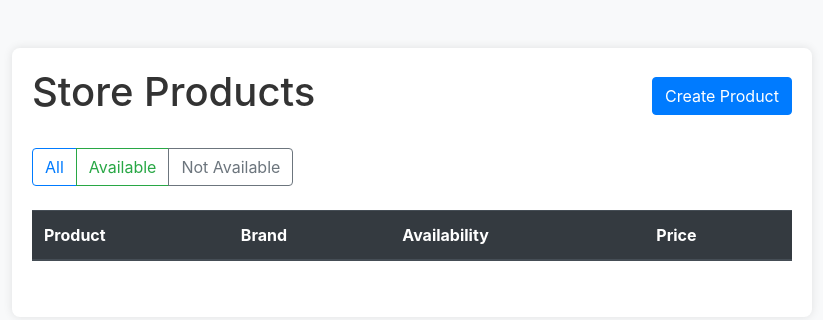
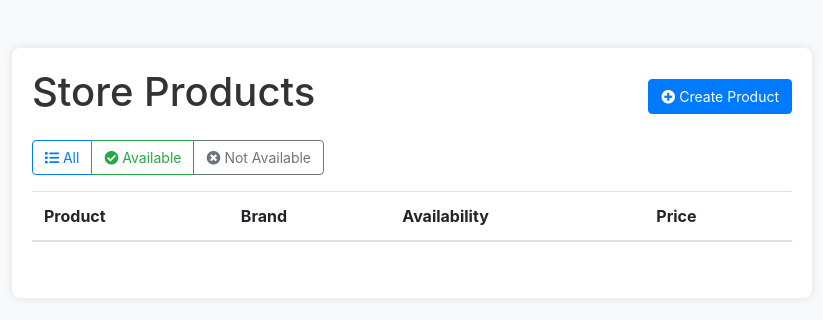
Before and after one commit to acunnatov/store-products, a plain HTML site: page frontend/index.html in a window 1280 px wide. Shown: the whole page, without its empty margins (228-1051 px from the left). Drawn offline with nearby package versions, Linux system fonts and the light colour scheme; no server answers.

Commit message:
changes commit

```diff
--- a/index.html
+++ b/frontend/index.html
@@ -4,36 +4,68 @@
     <meta charset="UTF-8">
     <meta name="viewport" content="width=device-width, initial-scale=1.0">
     <title>Store Products</title>
-    <link href="https://stackpath.bootstrapcdn.com/bootstrap/4.5.2/css/bootstrap.min.css" rel="stylesheet">
+    <!-- Bootstrap CSS -->
+    <link href="https://maxcdn.bootstrapcdn.com/bootstrap/4.5.2/css/bootstrap.min.css" rel="stylesheet">
+    <!-- Custom CSS -->
     <link rel="stylesheet" href="styles.css">
+    <!-- Favicon -->
+    <link rel="icon" href="favicon.ico" type="image/x-icon">
+
+    <!-- Optional: Google Fonts for better typography -->
+    <link href="https://fonts.googleapis.com/css2?family=Roboto:wght@400;700&display=swap" rel="stylesheet">
+
+    <!-- Font Awesome for icons -->
+    <link rel="stylesheet" href="https://cdnjs.cloudflare.com/ajax/libs/font-awesome/5.15.3/css/all.min.css">
+
+    <!-- Optional: Custom CSS for additional styling -->
+    <style>
+        body {
+            font-family: -apple-system, BlinkMacSystemFont, "Segoe UI", Roboto, "Helvetica Neue", Arial, sans-serif;
+            background-color: #f8f9fa;
+        }
+        .container {
+            max-width: 800px;
+            margin: 0 auto;
+        }
+        .btn {
+            font-size: 14px;
+        }
+        /* Add more custom styles as needed */
+    </style>
 </head>
 <body>
     <div class="container mt-5">
-        <div class="d-flex justify-content-between align-items-center mb-4">
+        <div class="d-flex justify-content-between align-items-center mb-3">
             <h1>Store Products</h1>
-            <button class="btn btn-primary" onclick="showAddProductForm()">Create Product</button>
+            <button class="btn btn-primary" onclick="showAddProductForm()">
+                <i class="fas fa-plus-circle"></i> Create Product
+            </button>
         </div>
-        <div class="mb-4">
-            <div class="btn-group" role="group" aria-label="Filter options">
-                <button type="button" class="btn btn-outline-primary" id="all-btn" onclick="filterProducts('all')">All</button>
-                <button type="button" class="btn btn-outline-success" id="available-btn" onclick="filterProducts('available')">Available</button>
-                <button type="button" class="btn btn-outline-secondary" id="not-available-btn" onclick="filterProducts('notAvailable')">Not Available</button>
-            </div>
+        <div class="btn-group mb-3" role="group" aria-label="Filter options">
+            <button type="button" class="btn btn-outline-primary" id="all-btn" onclick="filterProducts('all')">
+                <i class="fas fa-list"></i> All
+            </button>
+            <button type="button" class="btn btn-outline-success" id="available-btn" onclick="filterProducts('available')">
+                <i class="fas fa-check-circle"></i> Available
+            </button>
+            <button type="button" class="btn btn-outline-secondary" id="not-available-btn" onclick="filterProducts('notAvailable')">
+                <i class="fas fa-times-circle"></i> Not Available
+            </button>
         </div>
         <table class="table table-hover">
-            <thead class="thead-dark">
+            <thead>
                 <tr>
-                    <th scope="col">Product</th>
-                    <th scope="col">Brand</th>
-                    <th scope="col">Availability</th>
-                    <th scope="col">Price</th>
+                    <th>Product</th>
+                    <th>Brand</th>
+                    <th>Availability</th>
+                    <th>Price</th>
                 </tr>
             </thead>
             <tbody id="product-table-body">
                 <!-- Product rows will be added here dynamically -->
             </tbody>
         </table>
-        <nav aria-label="Page navigation">
+        <nav aria-label="Page navigation example">
             <ul class="pagination justify-content-end">
                 <!-- Pagination items will be added here dynamically -->
             </ul>
@@ -44,7 +76,7 @@
     <div class="modal fade" id="addProductModal" tabindex="-1" role="dialog" aria-labelledby="addProductModalLabel" aria-hidden="true">
         <div class="modal-dialog" role="document">
             <div class="modal-content">
-                <div class="modal-header bg-primary text-white">
+                <div class="modal-header">
                     <h5 class="modal-title" id="addProductModalLabel">Add Product</h5>
                     <button type="button" class="close" data-dismiss="modal" aria-label="Close">
                         <span aria-hidden="true">&times;</span>
@@ -71,17 +103,21 @@
                                 <option value="false">Not Available</option>
                             </select>
                         </div>
-                        <button type="submit" class="btn btn-primary">Add Product</button>
+                        <button type="submit" class="btn btn-primary">
+                            <i class="fas fa-save"></i> Add Product
+                        </button>
                     </form>
                 </div>
             </div>
         </div>
     </div>
 
+    <!-- Bootstrap JS, jQuery, Popper.js, Axios -->
     <script src="https://code.jquery.com/jquery-3.5.1.slim.min.js"></script>
     <script src="https://cdn.jsdelivr.net/npm/@popperjs/core@2.9.2/dist/umd/popper.min.js"></script>
-    <script src="https://stackpath.bootstrapcdn.com/bootstrap/4.5.2/js/bootstrap.min.js"></script>
+    <script src="https://maxcdn.bootstrapcdn.com/bootstrap/4.5.2/js/bootstrap.min.js"></script>
     <script src="https://cdn.jsdelivr.net/npm/axios/dist/axios.min.js"></script>
+
     <script src="scripts.js"></script>
 </body>
 </html>
--- a/scripts.js
+++ b/frontend/scripts.js
@@ -5,13 +5,14 @@ let currentPageNotAvailable = 1;
 let totalProductsAll = 0;
 let totalProductsAvailable = 0;
 let totalProductsNotAvailable = 0;
+const base = "https://product-store-api-c40daf4c93ce.herokuapp.com"
 
 document.addEventListener('DOMContentLoaded', function () {
     fetchProducts('all');
 });
 
 function fetchProducts(filter = 'all') {
-    axios.get('https://product-store-api-c40daf4c93ce.herokuapp.com/api/products')
+    axios.get(`${base}/api/products`)
         .then(response => {
             const products = response.data.data;
             const tableBody = document.getElementById('product-table-body');
@@ -104,11 +105,11 @@ document.getElementById('add-product-form').addEventListener('submit', function
     const price = document.getElementById('product-price').value;
     const available = document.getElementById('product-availability').value;
 
-    axios.post('https://product-store-api-c40daf4c93ce.herokuapp.com/api/products', {
+    axios.post(`${base}/api/addProduct`, {
         name,
         brand,
         price,
-        available: available === 'true'
+        available
     })
         .then(response => {
             $('#addProductModal').modal('hide');
```
Also changed, not shown: backend/README.md (renamed from README.md), backend/app.js (renamed from app.js), backend/config/db.js (renamed from config/db.js), backend/controller/productController.js (renamed from controller/productController.js), backend/middleware/errorHandler.js (renamed from middleware/errorHandler.js), backend/middleware/logger.js (renamed from middleware/logger.js), backend/models/Product.js (renamed from models/Product.js), backend/package.json (renamed from package.json), backend/routes/product.js (renamed from routes/product.js), backend/services/productService.js (renamed from services/productService.js), backend/utils/error.js (renamed from utils/error.js), frontend/styles.css (renamed from styles.css), 4 other files.
